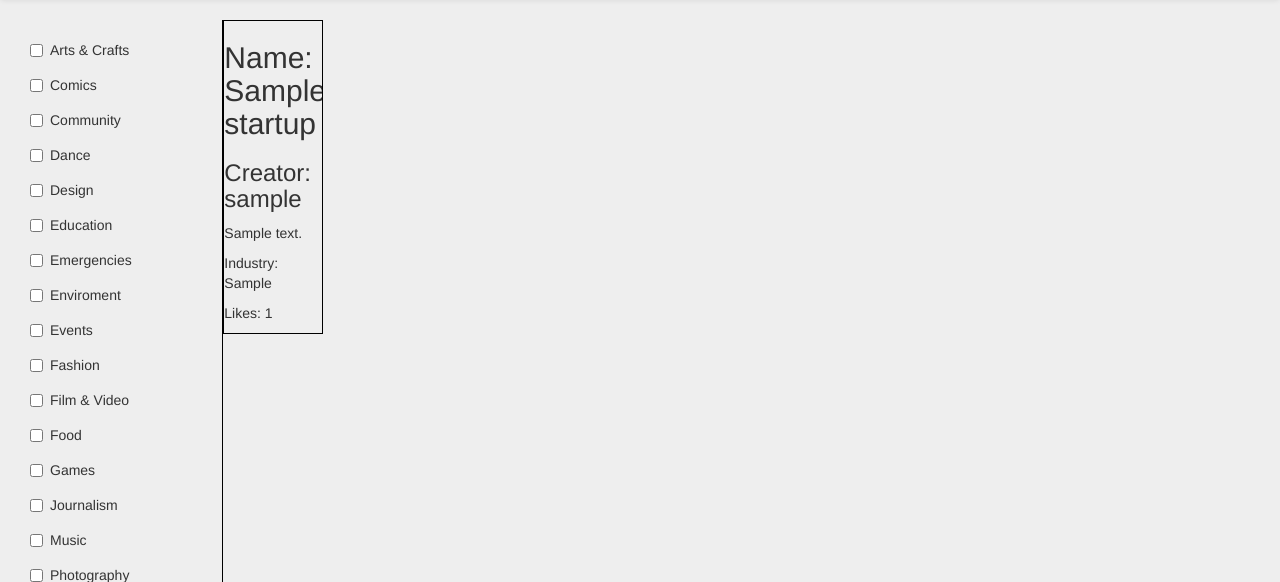
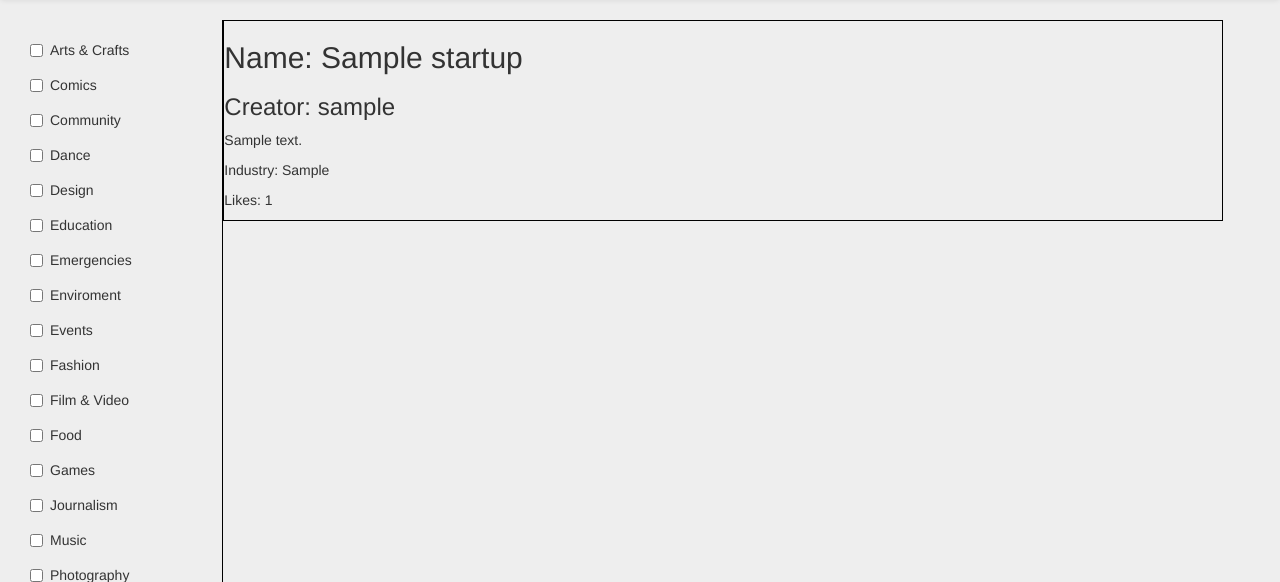
Before and after one commit to johnmcollier/csc309project, a Django app: page /kickstartup/startups/ in a window 1280 px wide. Shown: the part 52-634 px from the top of the page. Run offline with Django 3.2, Linux system fonts and the light colour scheme; tables that the repository leaves empty hold one stand-in row (values such as "Sample post"); some libraries are stand-ins or nearby versions.

Commit message:
no message

```diff
--- a/kickstartupproject/templates/kickstartup/startups.html
+++ b/kickstartupproject/templates/kickstartup/startups.html
@@ -167,7 +167,7 @@
 				</div>
 			</div>
 			{% for startup in startups %}
-			<div style="border: 1px solid black; float:left; overflow: hidden; width:100px" >
+			<div style="border: 1px solid black; float:left; overflow: hidden; width:1000px" >
 
 				<h2>Name: {{startup.name }}</h2>
 				<h3>Creator: {{ startup.creator }}</h3>
```
